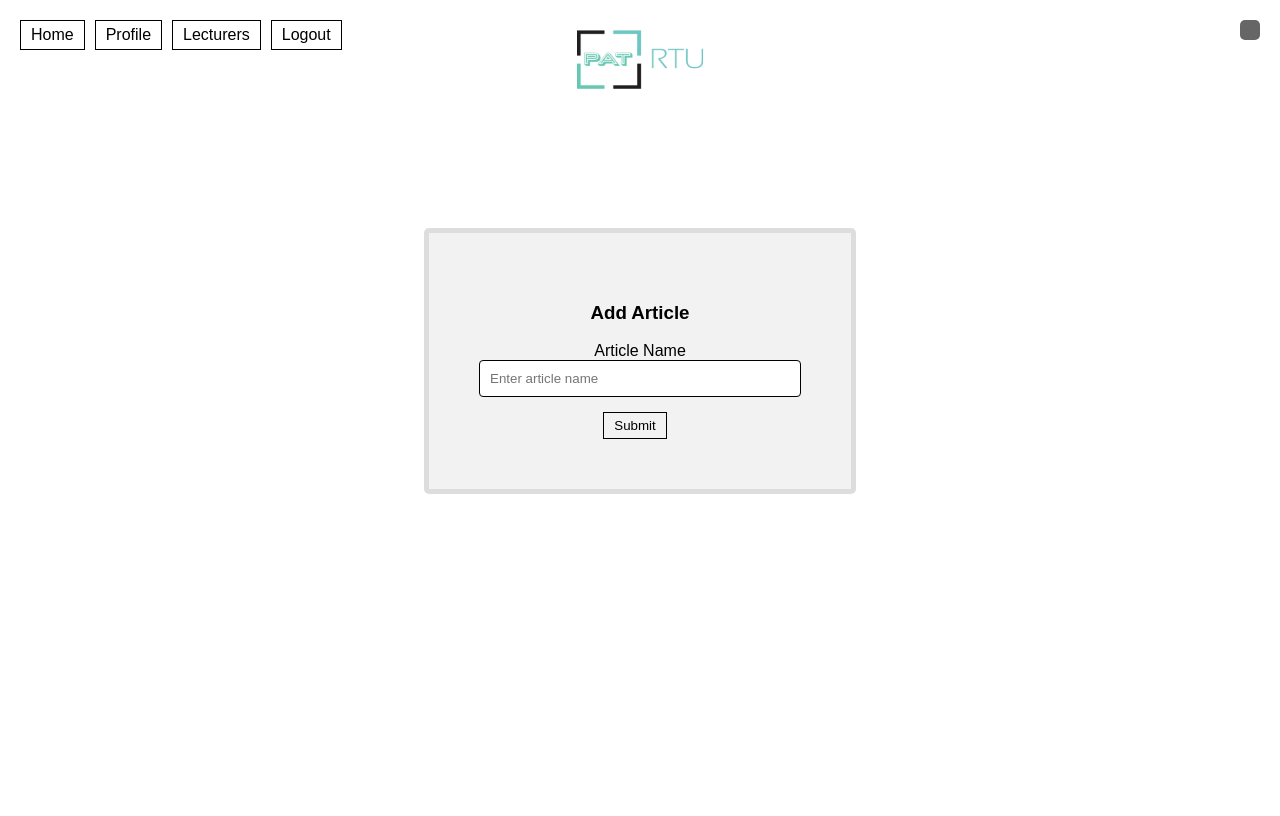
After one commit to jekabsvarna/OOP_Projekts, a Flask app: page /add_article in a window 1280 px wide. The commit adds this page. Run offline with Flask 3, Linux system fonts and the light colour scheme; a user stored in the database is signed in.

Commit message:
Add (singular) article functionality
added option to add in a single article from home_lecturer_articles via form

```diff
--- /dev/null
+++ b/website/templates/add_article.html
@@ -0,0 +1,20 @@
+{% extends "base.html" %}
+
+{% block title %}Add Article{% endblock %}
+
+{% block content %}
+
+<div class="container d-flex justify-content-center align-items-center">
+  <div class="login-wrapper">
+    <h3 class="text-center">Add Article</h3>
+    <form method="POST" action="{{ url_for('views.add_article') }}">
+      <div class="form-group">
+        <label for="article_name">Article Name</label>
+        <input type="text" class="form-control" id="article_name" name="article_name" placeholder="Enter article name" required/>
+      </div>
+      <button type="submit" class="btn btn-primary">Submit</button>
+    </form>
+  </div>
+</div>
+
+{% endblock %}
--- a/website/templates/home_lecturer_articles.html
+++ b/website/templates/home_lecturer_articles.html
@@ -77,6 +77,9 @@
     <div class="delete-container">
         <button class="delete-all-button" onclick="deleteAllArticles()">Delete All Articles</button>
     </div>
+    <!-- Add article (singular) button -->
+    <a href="{{ url_for('views.add_article') }}" class="btn btn-primary">Add Article</a>
+
 </div>
 
 <h2>Articles</h2>
--- a/website/templates/home_lecturer_students.html
+++ b/website/templates/home_lecturer_students.html
@@ -98,6 +98,8 @@
     <div class="delete-container">
         <button class="delete-all-button" onclick="deleteAllStudents()">Delete All Students</button>
     </div>
+
+    <!-- Add Single student button -->
     <a href="{{ url_for('views.add_student') }}" class="btn btn-primary add-student-btn">Add Student</a>
 </div>
 
--- a/website/views.py
+++ b/website/views.py
@@ -474,6 +474,7 @@ def delete_article(article_id):
         db.session.rollback()
         return jsonify({'error': 'An error occurred while deleting the article.'}), 500
 
+# Add single student
 @views.route('/add_student', methods=['GET', 'POST'])
 @login_required
 def add_student():
@@ -507,3 +508,25 @@ def add_student():
     else:
         flash("You are not authorized to perform this action.", category='error')
         return redirect(url_for('views.home'))
+
+# Add single article
+@views.route('/add_article', methods=['GET', 'POST'])
+@login_required
+def add_article():
+    if current_user.role in ['lecturer', 'admin']:  # Adjust role access as needed
+        if request.method == 'POST':
+            article_name = request.form.get('article_name')
+            new_article = Article(name=article_name)  # Make sure this matches your model
+            db.session.add(new_article)
+            try:
+                db.session.commit()
+                flash('Article added successfully!', category='success')
+                return redirect(url_for('views.home_lecturer_articles'))
+            except Exception as e:
+                db.session.rollback()
+                flash(f'Error adding article: {str(e)}', category='error')
+                return render_template('add_article.html')
+        return render_template('add_article.html')
+    else:
+        flash("You are not authorized to perform this action.", category='error')
+        return redirect(url_for('views.home'))
```
Also changed, not shown: instance/database.db.
